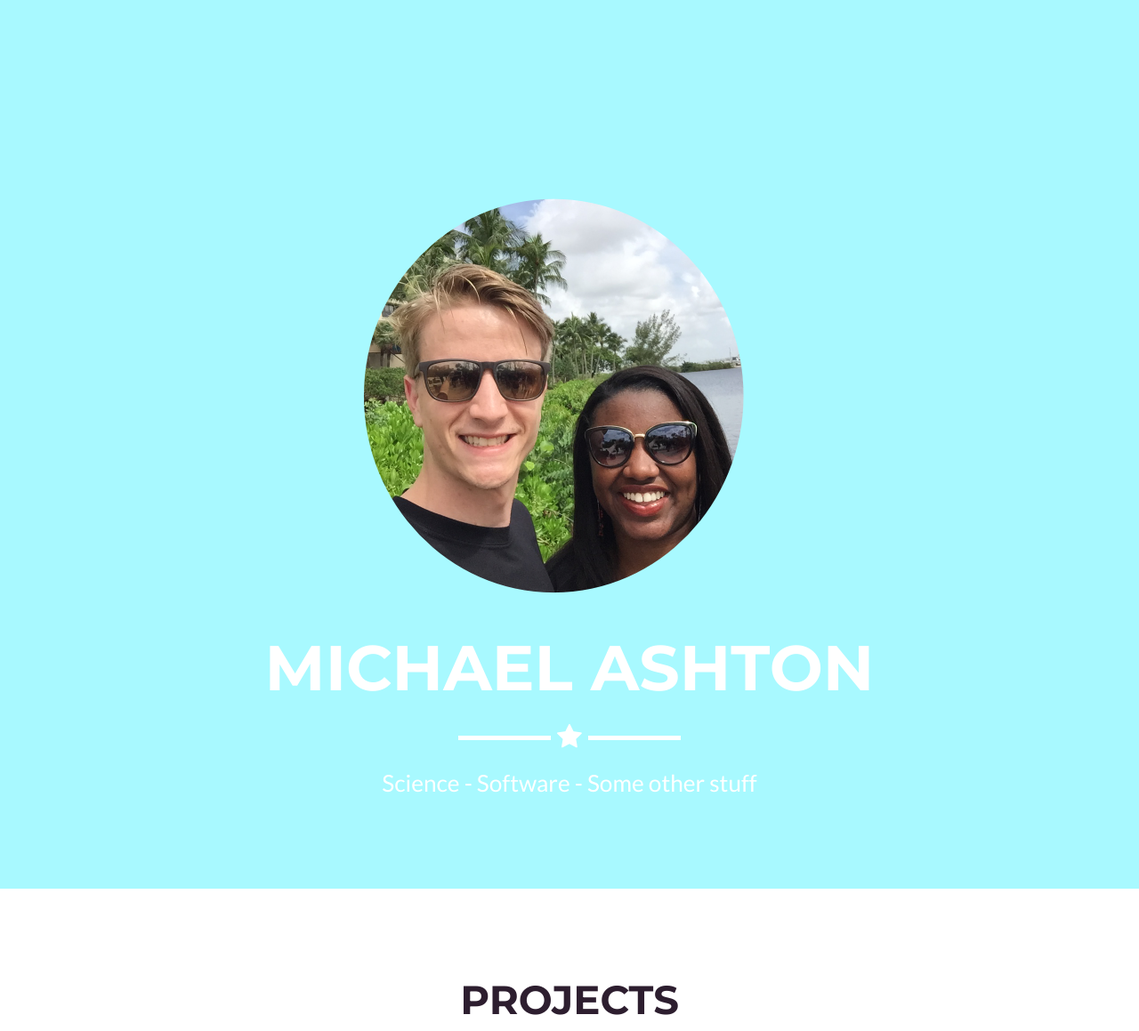
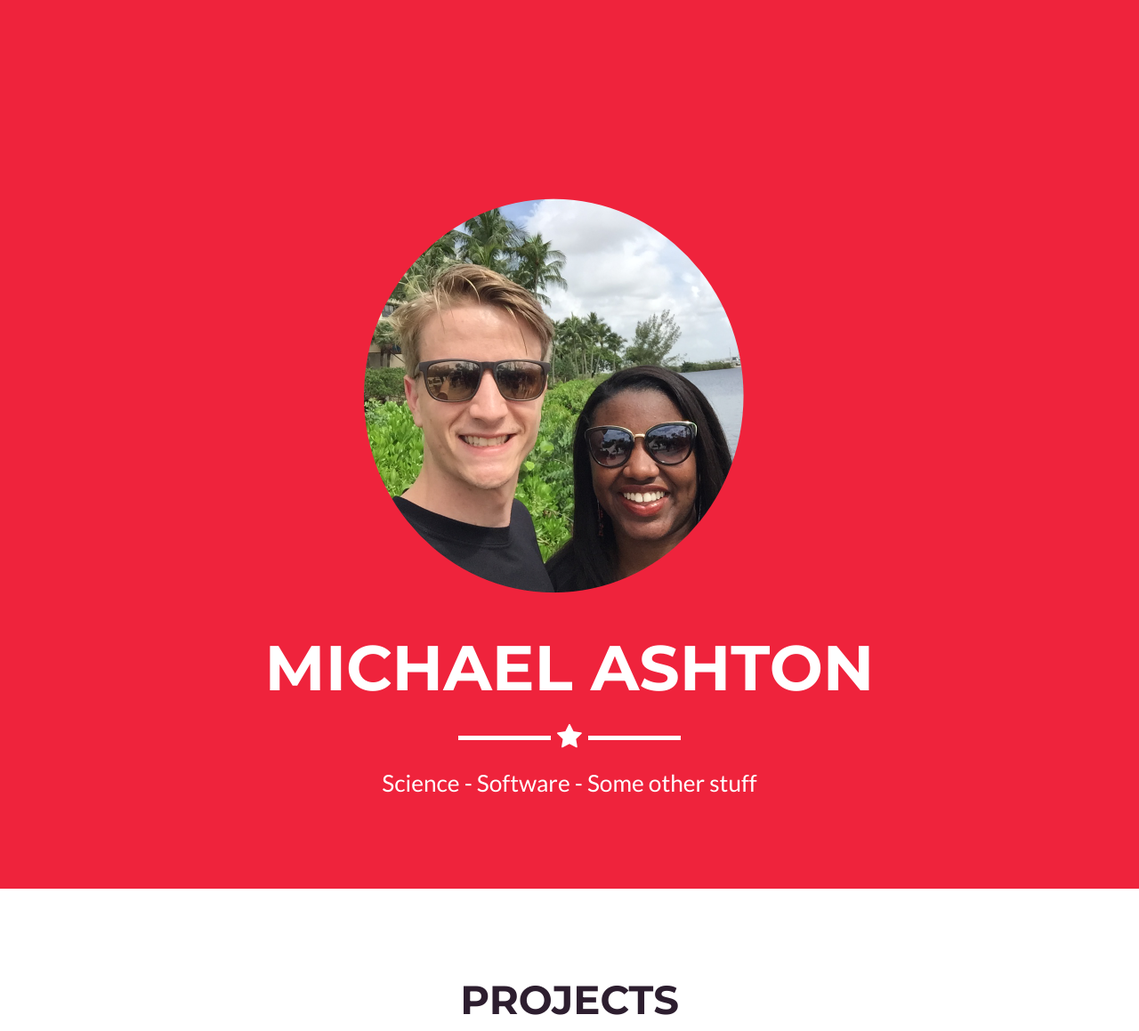
Before and after one commit to ashtonmv/ashtonmv.github.io, a Jekyll site: the page built from _posts/2014-07-16-project-3.markdown, in a window 1280 px wide. Shown: the part 100-1259 px from the top of the page at 89% size. Built offline with Jekyll 4.4.1, drawn with Linux system fonts in a browser that asks for light colours.

```diff
--- a/_config.yml
+++ b/_config.yml
@@ -25,10 +25,10 @@ disqus_shortname: myshortname
 
 # Color settings (hex-codes without the leading hash-tag)
 color:
-  primary: A8F9FF #E4572E #80B3FF
+  primary: EF233C #E4572E #80B3FF
   primary-rgb: "24,288,156" #"128,179,255"
   secondary: 2D1E2F #FED766 #FD6E8A
-  secondary-dark: A8F9FF #272727 #A2122F
+  secondary-dark: 8D99AE #272727 #A2122F
 
 # Footer settings
 footer:
```
